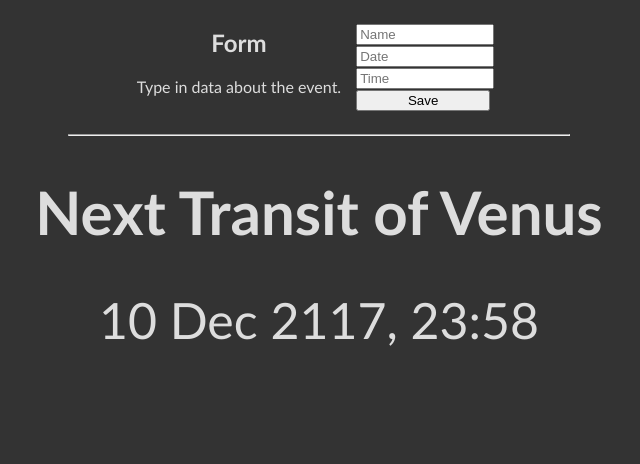
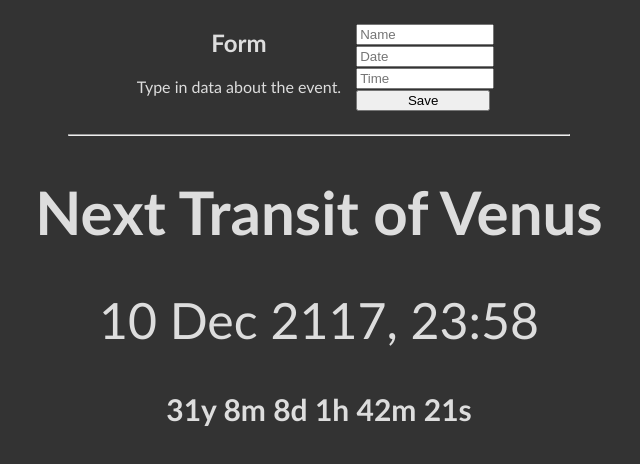
Before and after one commit to tomasz-rebas/react-countdown-timer, a React (Create React App) app: page / in a window 1280 px wide. Shown: the top 464 px of the page, without its empty margins (321-961 px from the left). Built offline with nearby package versions, Linux system fonts and the light colour scheme.

Commit message:
Display time left

```diff
--- a/src/components/App.js
+++ b/src/components/App.js
@@ -11,10 +11,11 @@ class App extends React.Component {
                 name: "Next Transit of Venus",
                 date: "10 Dec 2117",
                 time: "23:58",
-                timeLeftInSeconds: ""
+                timeLeftInSeconds: 999999999
             }
         }
         this.saveUserInput = this.saveUserInput.bind(this);
+        this.formatTimeLeftDisplay = this.formatTimeLeftDisplay.bind(this);
     }
 
     getTimeInSeconds(timeInput) {
@@ -28,6 +29,52 @@ class App extends React.Component {
             }
         }
         return timeInSeconds;
+    }
+
+    componentDidMount() {
+        this.formatTimeLeftDisplay();
+    }
+
+    formatTimeLeftDisplay() {
+        let timeLeft = this.state.event.timeLeftInSeconds;
+        let stringForDisplay = '';
+
+        const yearInSeconds = 31556926;
+        const monthInSeconds = 2629744;
+        const dayInSeconds = 86400;
+        const hourInSeconds = 3600;
+        const minuteInSeconds = 60;
+
+        if (timeLeft >= yearInSeconds) {
+            const yearCount = parseInt(timeLeft / yearInSeconds);
+            stringForDisplay += yearCount + 'y ';
+            timeLeft = timeLeft - yearCount * yearInSeconds;
+        }
+        if (timeLeft >= monthInSeconds) {
+            const monthCount = parseInt(timeLeft / monthInSeconds);
+            stringForDisplay += monthCount + 'm ';
+            timeLeft = timeLeft - monthCount * monthInSeconds;
+        }
+        if (timeLeft >= dayInSeconds) {
+            const dayCount = parseInt(timeLeft / dayInSeconds);
+            stringForDisplay += dayCount + 'd ';
+            timeLeft = timeLeft - dayCount * dayInSeconds;
+        }
+        if (timeLeft >= hourInSeconds) {
+            const hourCount = parseInt(timeLeft / hourInSeconds);
+            stringForDisplay += hourCount + 'h ';
+            timeLeft = timeLeft - hourCount * hourInSeconds;
+        }
+        if (timeLeft >= minuteInSeconds) {
+            const minuteCount = parseInt(timeLeft / minuteInSeconds);
+            stringForDisplay += minuteCount + 'm ';
+            timeLeft = timeLeft - minuteCount * minuteInSeconds;
+        }
+        stringForDisplay += timeLeft + 's ';
+
+        console.log(stringForDisplay);
+
+        return stringForDisplay;
     }
 
     saveUserInput(e) {
@@ -70,7 +117,10 @@ class App extends React.Component {
                     saveUserInput={this.saveUserInput}
                 />
                 <hr/>
-                <Main eventData={this.state.event}/>
+                <Main
+                    eventData={this.state.event}
+                    formatTimeLeftDisplay={this.formatTimeLeftDisplay}
+                />
             </div>
         );
     }
--- a/src/components/Main.js
+++ b/src/components/Main.js
@@ -5,6 +5,7 @@ function Main(props) {
         <div>
             <h1 className="event-name">{props.eventData.name}</h1>
             <h2 className="event-date">{props.eventData.date}, {props.eventData.time}</h2>
+            <h2 className="event-time-left">{props.formatTimeLeftDisplay()}</h2>
         </div>
     );
 }
--- a/src/style.css
+++ b/src/style.css
@@ -36,3 +36,7 @@ hr {
   font-size: 50px;
   font-weight: lighter;
 }
+
+.event-time-left {
+  font-size: 30px;
+}
```
